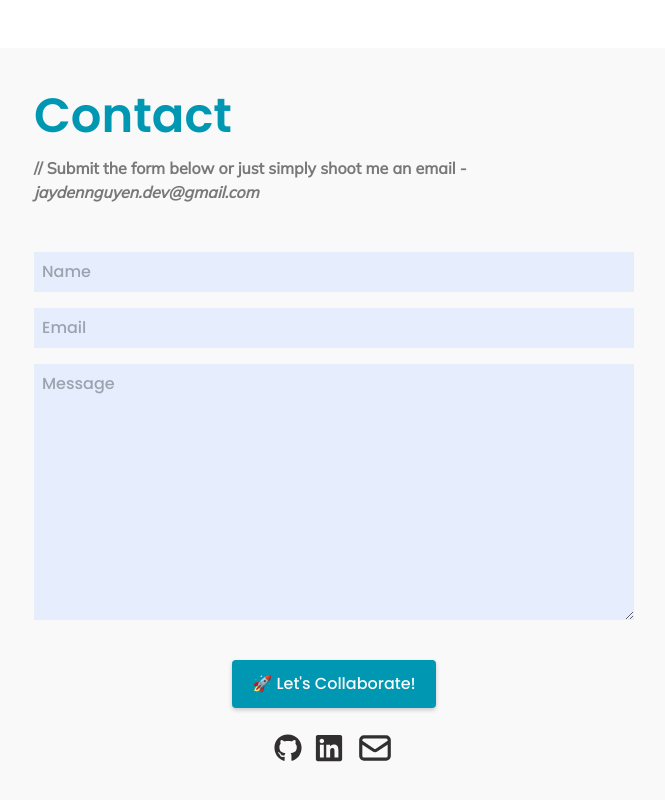
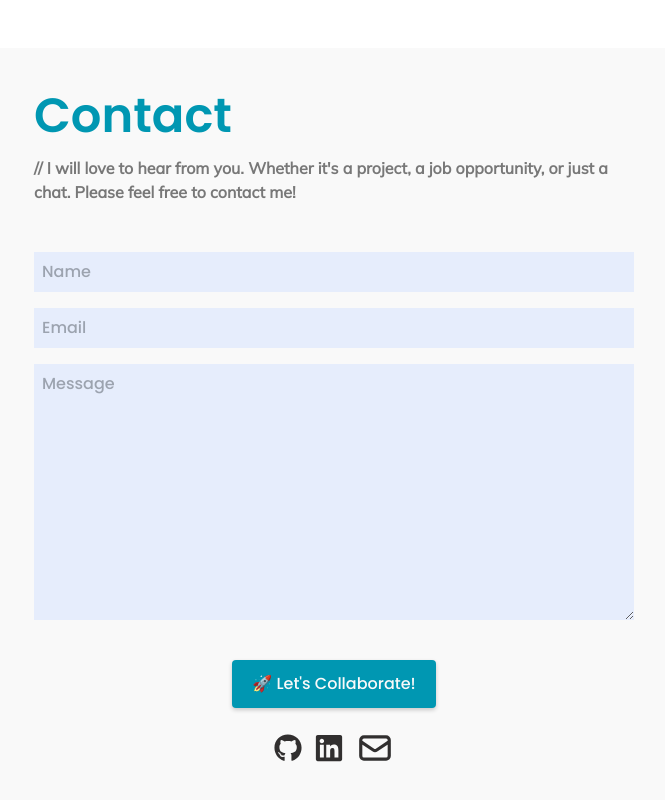
Before and after one commit to jayden-n/my-portfolio, a React (Create React App) app: page / in a window 1280 px wide. Shown: the part 3152-3952 px from the top of the page, without its empty margins (306-971 px from the left). Built offline with nearby package versions, Linux system fonts and the light colour scheme; the HTML template or start-up script is replaced by a standard one.

Commit message:
updated contact

```diff
--- a/src/components/Contact.jsx
+++ b/src/components/Contact.jsx
@@ -22,11 +22,8 @@ const Contact = () => {
             className="text-[#787878] py-4 font-bold"
             style={{ fontFamily: 'Mulish, sans-serif' }}
           >
-            // Submit the form below or just simply shoot me an email -
-            <i style={{ fontFamily: 'Mulish, sans-serif' }}>
-              {' '}
-              jaydennguyen.dev@gmail.com
-            </i>
+            // I will love to hear from you. Whether it's a project, a job
+            opportunity, or just a chat. Please feel free to contact me!
           </p>
         </div>
         <input
```
